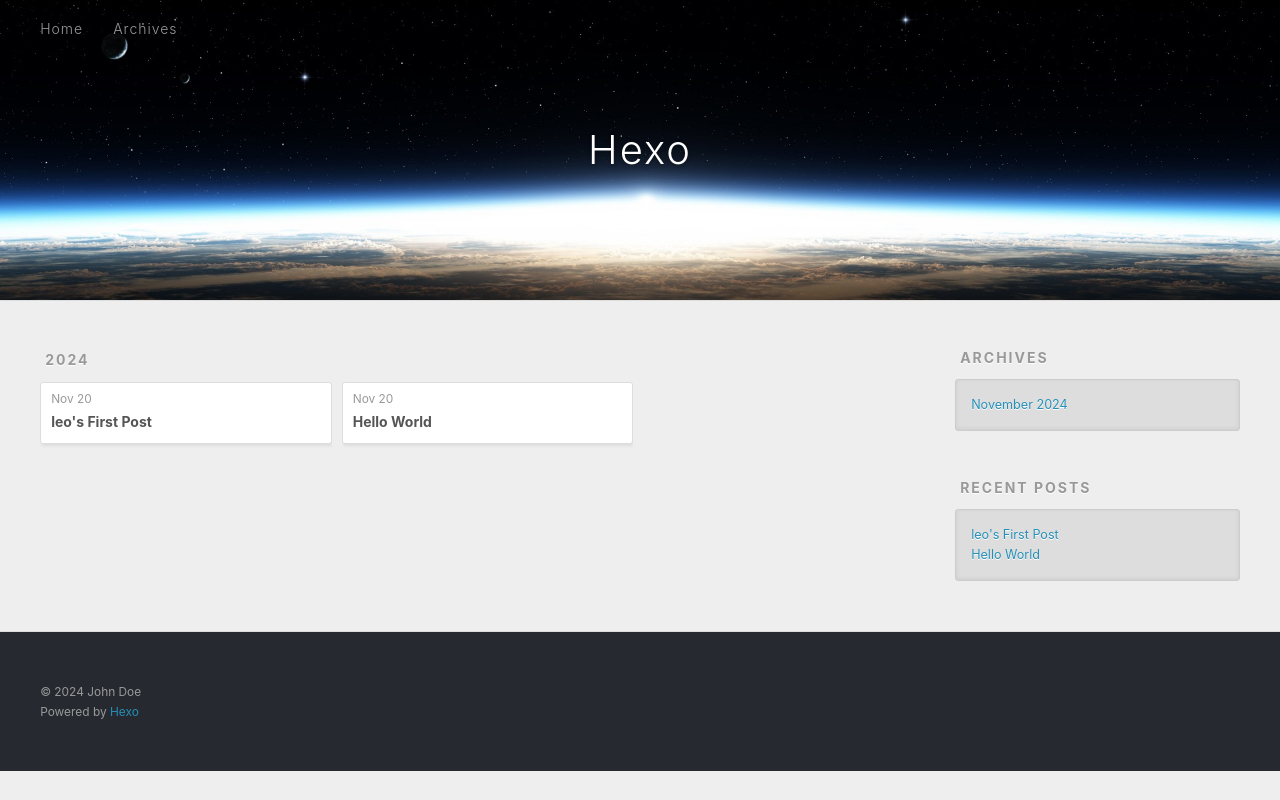
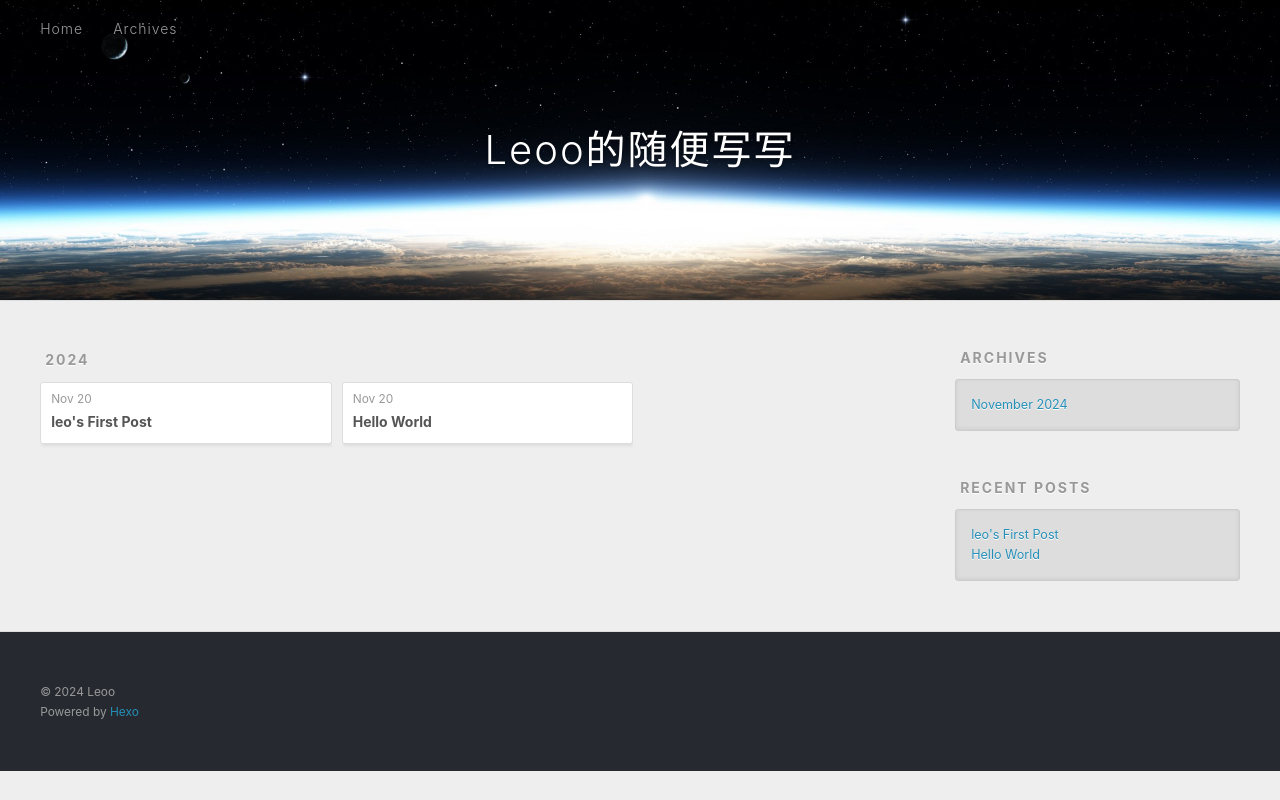
Before and after one commit to Le0T007/Le0T007.github.io, a plain HTML site: page archives/2024/11/index.html in a window 1280 px wide. Drawn offline with Linux system fonts and the light colour scheme.

Commit message:
Site updated: 2024-11-20 18:07:03

```diff
--- a/archives/2024/11/index.html
+++ b/archives/2024/11/index.html
@@ -4,17 +4,17 @@
   <meta charset="utf-8">
 
 
-  <title>Archives: 2024/11 | Hexo</title>
+  <title>Archives: 2024/11 | Leoo的随便写写</title>
   <meta name="viewport" content="width=device-width, initial-scale=1, shrink-to-fit=no">
   <meta property="og:type" content="website">
-<meta property="og:title" content="Hexo">
+<meta property="og:title" content="Leoo的随便写写">
 <meta property="og:url" content="http://example.com/archives/2024/11/index.html">
-<meta property="og:site_name" content="Hexo">
+<meta property="og:site_name" content="Leoo的随便写写">
 <meta property="og:locale" content="en_US">
-<meta property="article:author" content="John Doe">
+<meta property="article:author" content="Leoo">
 <meta name="twitter:card" content="summary">
 
-    <link rel="alternate" href="/atom.xml" title="Hexo" type="application/atom+xml">
+    <link rel="alternate" href="/atom.xml" title="Leoo的随便写写" type="application/atom+xml">
 
 
     <link rel="shortcut icon" href="/favicon.png">
@@ -39,7 +39,7 @@
   <div id="header-outer" class="outer">
     <div id="header-title" class="inner">
       <h1 id="logo-wrap">
-        <a href="/" id="logo">Hexo</a>
+        <a href="/" id="logo">Leoo的随便写写</a>
       </h1>
 
     </div>
@@ -170,7 +170,7 @@
   <div class="outer">
     <div id="footer-info" class="inner">
 
-      &copy; 2024 John Doe<br>
+      &copy; 2024 Leoo<br>
       Powered by <a href="https://hexo.io/" target="_blank">Hexo</a>
     </div>
   </div>
```
Also changed, not shown: 2024/11/20/leo-s-First-Post/index.html (+6 -6 lines), 2024/11/20/readme/index.html (+6 -6 lines), archives/2024/index.html (+7 -7 lines), archives/index.html (+7 -7 lines), index.html (+7 -7 lines).
